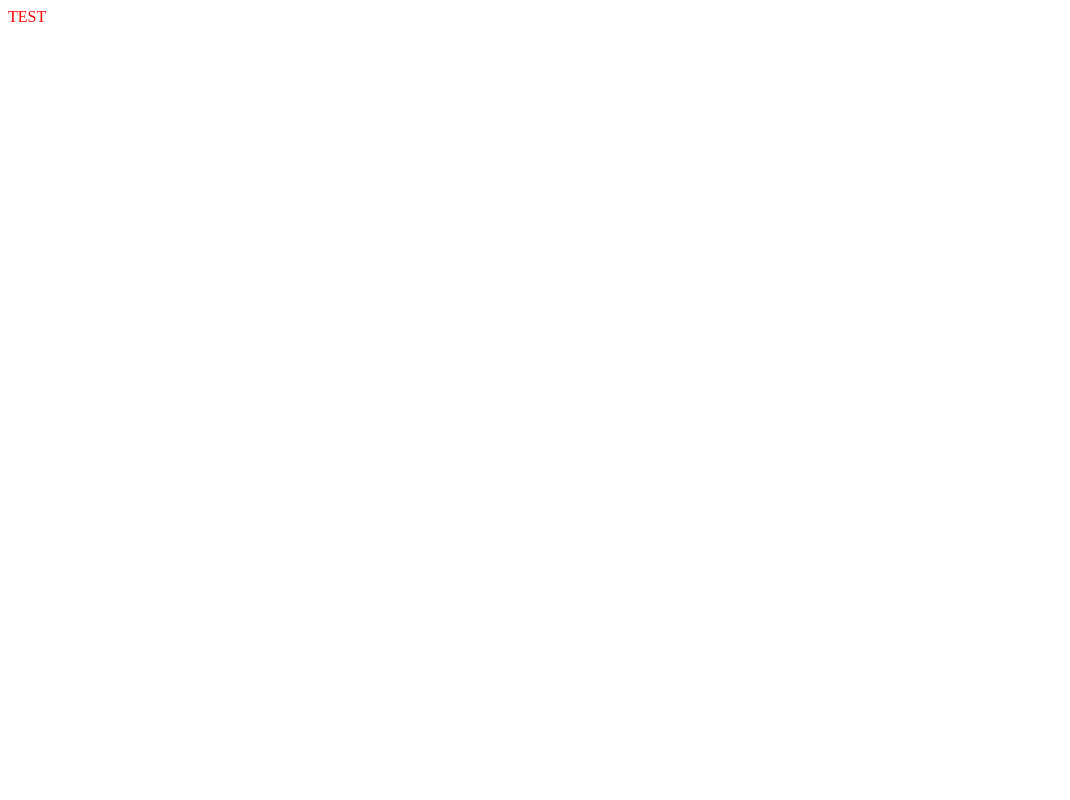
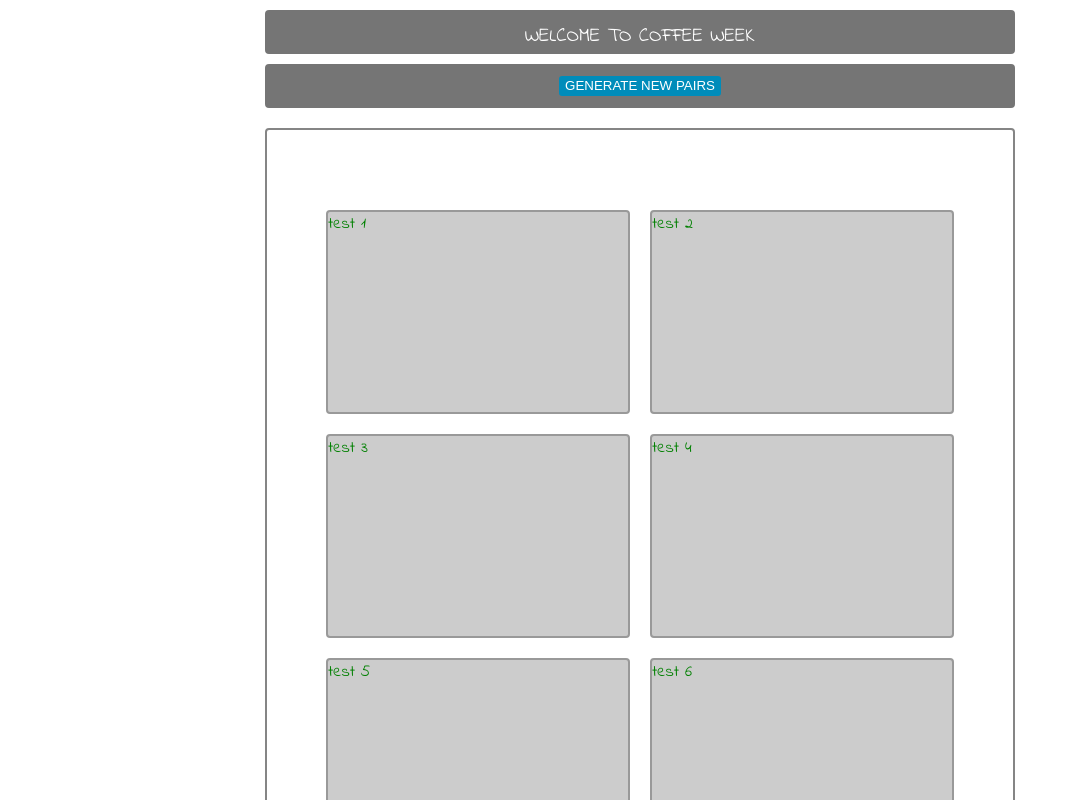
Before and after one commit to ruslanfarutdinov/hbc, a React (Create React App) app: page / in a window 1280 px wide. Shown: the top 800 px of the page, without its empty margins (0-1070 px from the left). Built offline with nearby package versions, Linux system fonts and the light colour scheme.

Commit message:
Finish desktop positioning

```diff
--- a/public/index.html
+++ b/public/index.html
@@ -2,9 +2,11 @@
 <html lang="en">
   <head>
     <meta charset="utf-8">
+    <link rel="icon" type="image/png" href="coffee.png">
+    <link href="https://fonts.googleapis.com/css?family=Indie+Flower" rel="stylesheet">
     <title>Coffee Week</title>
   </head>
   <body>
-    <div id="root"></div>
+    <div style="font-family: 'Indie Flower', cursive" id="root"></div>
   </body>
 </html>
--- /dev/null
+++ b/src/components/Button.js
@@ -0,0 +1,22 @@
+import React from 'react';
+import styled from 'styled-components';
+
+const Div = styled.div`
+  margin: auto;
+`;
+
+const Button = styled.button`
+  background-color: #008CBA;
+  color: white;
+  height: 20px;
+  border: none;
+  border-radius: 3px;
+`;
+
+const button = () => (
+  <Div>
+    <Button>GENERATE NEW PAIRS</Button>
+  </Div>
+);
+
+export default button;
--- a/src/components/Employee.js
+++ b/src/components/Employee.js
@@ -0,0 +1,15 @@
+import React from 'react';
+import styled from 'styled-components';
+
+const Div = styled.div`
+  margin: 10px 10px;
+  border: 2px solid #999999;
+  border-radius: 4px;
+  background-color: #ccc;
+  width: 300px;
+  min-height: 200px;
+`;
+
+const employee = (props) => <Div>{props.children}</Div>;
+
+export default employee;
--- a/src/components/Employees.js
+++ b/src/components/Employees.js
@@ -0,0 +1,41 @@
+import React from 'react';
+import styled from 'styled-components';
+import Employee from './Employee';
+
+const MainDiv = styled.div`
+  margin: 10px auto;
+  width: 60%;
+  min-width: 325px;
+  max-width: 830px;
+  border: 2px solid #858585;
+  border-radius: 4px;
+  color: green;
+  display: flex;
+`;
+
+const InnerDiv = styled.div`
+  margin: 70px auto 70px auto;
+  display: flex;
+  justify-content: center;
+  flex-direction: row;
+  flex-wrap: wrap;
+`;
+
+const employees = () => {
+  return (
+    <MainDiv>
+      <InnerDiv>
+        <Employee>test 1</Employee>
+        <Employee>test 2</Employee>
+        <Employee>test 3</Employee>
+        <Employee>test 4</Employee>
+        <Employee>test 5</Employee>
+        <Employee>test 6</Employee>
+        <Employee>test 7</Employee>
+        <Employee>test 8</Employee>
+      </InnerDiv>
+    </MainDiv>
+  );
+};
+
+export default employees;
--- a/src/components/Header.js
+++ b/src/components/Header.js
@@ -0,0 +1,28 @@
+import React from 'react';
+import styled from 'styled-components';
+
+const Div = styled.div`
+  border: 2px solid #757575;
+  border-radius: 4px;
+  background-color: #757575;
+  color: white;
+  font-size: 20px;
+  margin: auto;
+  width: 60%;
+  min-width: 325px;
+  max-width: 830px;
+  height: 40px;
+`;
+
+const Text = styled.p`
+  margin: 10px 0;
+  text-align: center;
+`;
+
+const header = () => (
+  <Div>
+    <Text>WELCOME TO COFFEE WEEK</Text>
+  </Div>
+);
+
+export default header;
--- a/src/components/Toolbar.js
+++ b/src/components/Toolbar.js
@@ -0,0 +1,24 @@
+import React from 'react';
+import styled from 'styled-components';
+import Button from './Button';
+
+const Div = styled.div`
+  border: 2px solid #757575;
+  border-radius: 4px;
+  background-color: #757575
+  color: white;
+  margin: 10px auto;
+  width: 60%;
+  min-width: 325px;
+  max-width: 830px;
+  height: 40px;
+  display: flex;
+`;
+
+const toolbar = () => (
+  <Div>
+    <Button/>
+  </Div>
+);
+
+export default toolbar;
--- a/src/containers/App.js
+++ b/src/containers/App.js
@@ -1,15 +1,24 @@
 import React, { Component } from 'react';
 import styled from 'styled-components';
+import Header from '../components/Header';
+import Toolbar from '../components/Toolbar';
+import Employees from '../components/Employees';
 
 const MainContainer = styled.div`
   color: red;
+  display: flex;
+  flex-direction: column;
+  justify-content: center;
+  margin: 10px;
 `;
 
 class App extends Component {
   render() {
     return (
       <MainContainer>
-        TEST
+        <Header/>
+        <Toolbar/>
+        <Employees/>
       </MainContainer>
     );
   }
```
Also changed, not shown: public/coffee.png (added).
